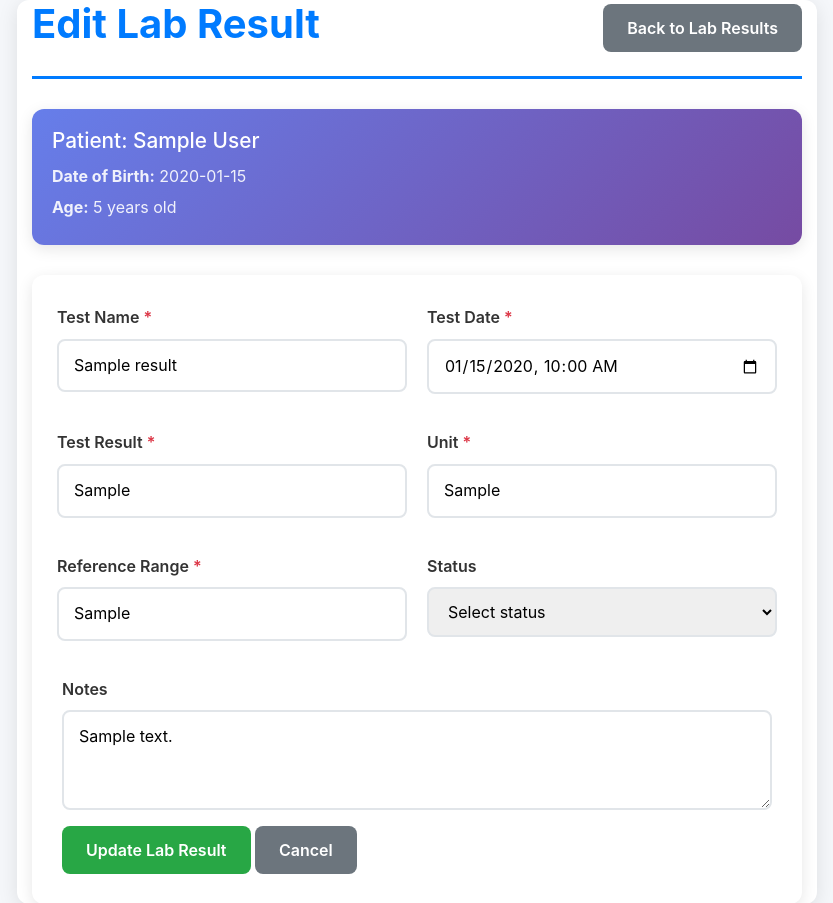
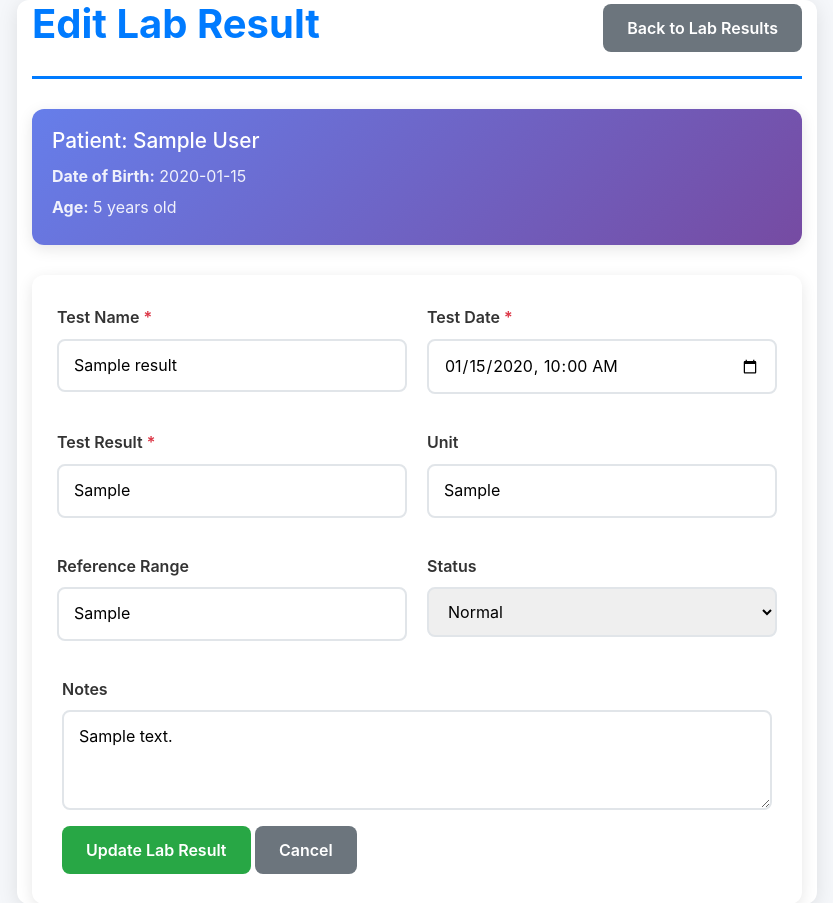
Before and after one commit to Mhd-Bashi/EHR, a Flask app: page /edit_lab_result/1 in a window 1280 px wide. Shown: the part 126-1029 px from the top of the page, without its empty margins (223-1056 px from the left). Run offline with Flask 3, Linux system fonts and the light colour scheme; the visitor is signed in with stand-in values (Sample User, id 1); tables that the repository leaves empty hold one stand-in row (values such as "Sample post"); some web fonts are replaced.

Commit message:
feat: Normalize lab result status values and improve form handling for unit and reference range

```diff
--- a/app.py
+++ b/app.py
@@ -1351,7 +1351,7 @@ def add_lab_result():
             result = request.form.get("result", "").strip()
             unit = request.form.get("unit", "").strip()
             reference_range = request.form.get("reference_range", "").strip()
-            status = request.form.get("status", "").strip()
+            status = request.form.get("status", "").strip().lower()
             notes = request.form.get("notes", "").strip()
 
             # Validation
@@ -1469,15 +1469,15 @@ def edit_lab_result(lab_result_id):
         flash("Lab result not found or access denied.", "error")
         return redirect(url_for("view_lab_results"))
 
-    if request.method == "POST":
-        try:
+    try:
+        if request.method == "POST":
             # Get form data
             test_name = request.form.get("test_name", "").strip()
             date_str = request.form.get("date", "").strip()
             result = request.form.get("result", "").strip()
             unit = request.form.get("unit", "").strip()
             reference_range = request.form.get("reference_range", "").strip()
-            status = request.form.get("status", "").strip()
+            status = request.form.get("status", "").strip().lower()
             notes = request.form.get("notes", "").strip()
 
             # Validation
@@ -1492,7 +1492,7 @@ def edit_lab_result(lab_result_id):
             # Parse date
             if date_str:
                 try:
-                    test_date = datetime.strptime(date_str, "%Y-%m-%d")
+                    test_date = datetime.strptime(date_str, "%Y-%m-%dT%H:%M")
                 except ValueError:
                     errors.append("Invalid date format")
 
@@ -1517,9 +1517,12 @@ def edit_lab_result(lab_result_id):
             flash(f"Lab result for {patient_name} updated successfully!", "success")
             return redirect(url_for("view_lab_results"))
 
-        except Exception as e:
-            db.session.rollback()
-            flash(f"Error updating lab result: {str(e)}", "error")
+        # GET request - show edit form
+        return render_template("edit_lab_result.html", lab_result=lab_result)
+
+    except Exception as e:
+        db.session.rollback()
+        flash(f"Error updating lab result: {str(e)}", "error")
 
     return render_template("edit_lab_result.html", lab_result=lab_result)
 
--- a/templates/edit_lab_result.html
+++ b/templates/edit_lab_result.html
@@ -240,30 +240,30 @@
                     </div>
 
                     <div class="form-group">
-                        <label for="unit">Unit <span class="required">*</span></label>
-                        <input type="text" id="unit" name="unit" required
+                        <label for="unit">Unit</label>
+                        <input type="text" id="unit" name="unit"
                         placeholder="Enter the unit, e.g., mg/dL, %"
-                        value="{{ lab_result.unit }}">
+                        value="{{ lab_result.unit if lab_result.unit else '' }}">
                     </div>
                 </div>
                 <div class="form-row">
                     <div class="form-group">
-                        <label for="reference_range">Reference Range <span class="required">*</span></label>
-                        <input type="text" id="reference_range" name="reference_range" required
+                        <label for="reference_range">Reference Range</label>
+                        <input type="text" id="reference_range" name="reference_range"
                         placeholder="Enter the reference range, e.g., 4.0-6.0, Normal"
-                        value="{{ lab_result.reference_range }}">
+                        value="{{ lab_result.reference_range if lab_result.reference_range else '' }}">
                     </div>
 
                     <div class="form-group">
                         <label for="status">Status</label>
                         <select id="status" name="status">
                             <option value="">Select status</option>
-                            <option value="Normal" {{ 'selected' if lab_result.status == 'Normal' }}>Normal</option>
-                            <option value="Abnormal" {{ 'selected' if lab_result.status == 'Abnormal' }}>Abnormal</option>
-                            <option value="High" {{ 'selected' if lab_result.status == 'High' }}>High</option>
-                            <option value="Low" {{ 'selected' if lab_result.status == 'Low' }}>Low</option>
-                            <option value="Critical" {{ 'selected' if lab_result.status == 'Critical' }}>Critical</option>
-                            <option value="Pending" {{ 'selected' if lab_result.status == 'Pending' }}>Pending</option>
+                            <option value="normal" {{ 'selected' if lab_result.status.value == 'normal' }}>Normal</option>
+                            <option value="abnormal" {{ 'selected' if lab_result.status.value == 'abnormal' }}>Abnormal</option>
+                            <option value="high" {{ 'selected' if lab_result.status.value == 'high' }}>High</option>
+                            <option value="low" {{ 'selected' if lab_result.status.value == 'low' }}>Low</option>
+                            <option value="critical" {{ 'selected' if lab_result.status.value == 'critical' }}>Critical</option>
+                            <option value="pending" {{ 'selected' if lab_result.status.value == 'pending' }}>Pending</option>
                         </select>
                     </div>
 
@@ -271,7 +271,7 @@
                 <div class="form-group">
                     <label for="notes">Notes</label>
                     <textarea id="notes" name="notes"
-                              placeholder="Additional notes about the test results, interpretation, or follow-up recommendations">{{ lab_result.notes }}</textarea>
+                              placeholder="Additional notes about the test results, interpretation, or follow-up recommendations">{{ lab_result.notes if lab_result.notes else '' }}</textarea>
                 </div>
                 <div class="button-group">
                     <button type="submit" class="btn btn-success">Update Lab Result</button>
```
